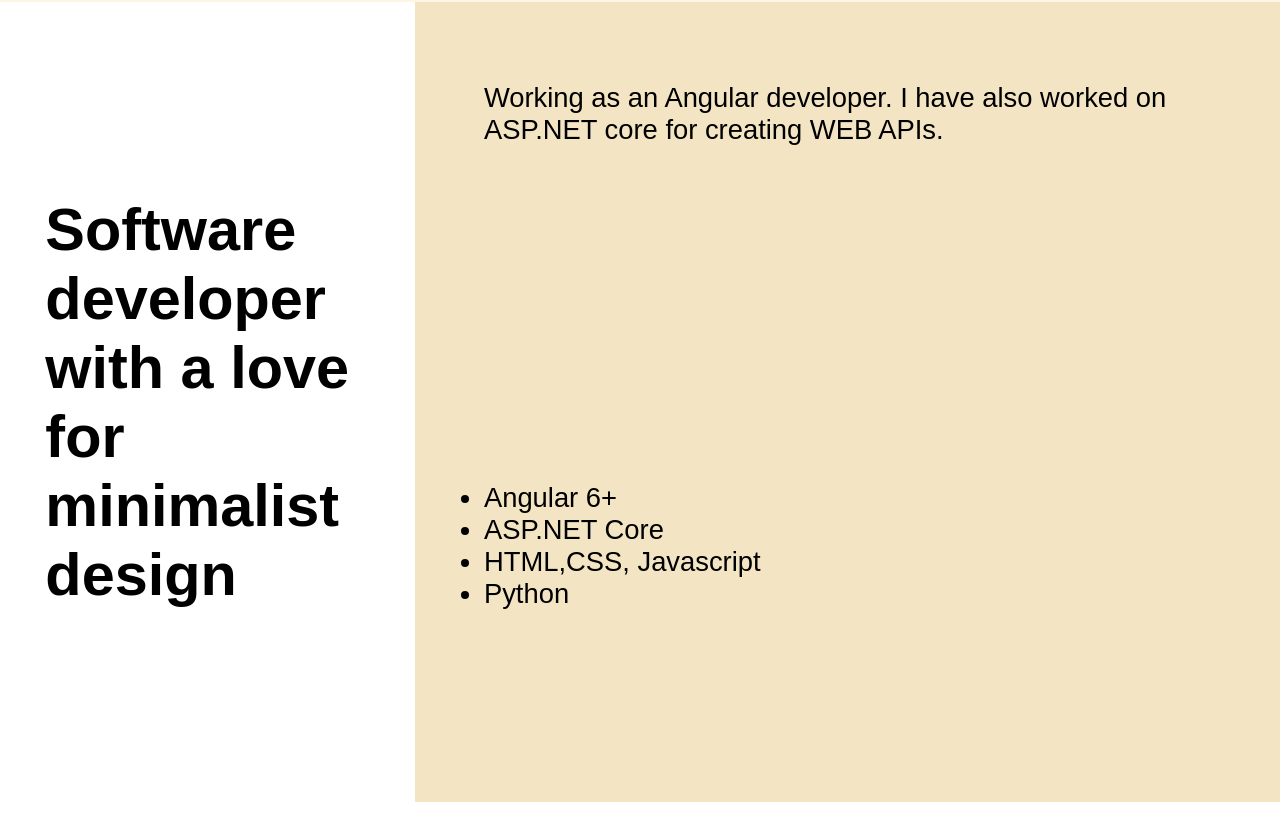
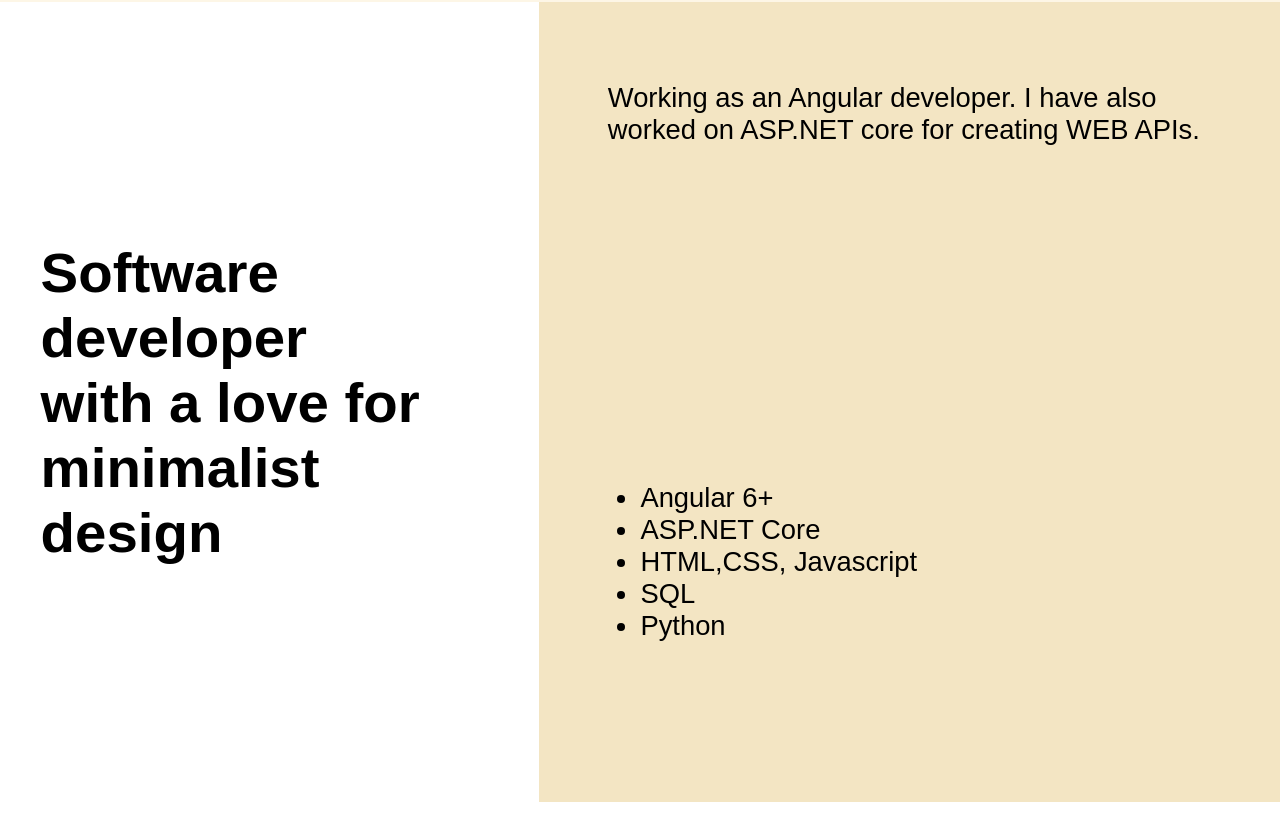
Before and after one commit to AbhishekAjoy/portfolio, an Angular app: page / in a window 1280 px wide. Shown: the part 886-1726 px from the top of the page. Built offline with nearby package versions, Linux system fonts and the light colour scheme; a web font is replaced by a local one.

Commit message:
padding about page

```diff
--- a/src/app/about/about.component.css
+++ b/src/app/about/about.component.css
@@ -1,15 +1,15 @@
 .about-container{
     display: flex;
     flex-direction: row;
+
     height: 100vh;
 }
 .caption{
-    width: 40vw;
     display: flex;
     align-items: center;
-    padding-left: calc(30px + 1.2vw);
-    padding-right: calc(30px + 1.2vw);;
-    font-size: calc(14px + 2vw);
+    padding-left: calc(15px + 2vw);
+    padding-right: calc(15px + 2vw);;
+    font-size: calc(12px + 2vw);
 }
 .desc{
     font-size:calc(12px + 1.2vw);
@@ -17,9 +17,18 @@
     background-color: #f3e5c3;;
 }
 .skills{
-
+    padding-left: calc(7px + 2vw);
     height: 50vh;
 }
 .experience{
     height: 50vh;
 }
+@media only screen and (max-width: 350px) {
+    .caption{
+        padding-left: calc(5px + 1vw);
+        padding-right: calc(5px + 1vw);
+    }
+    .skills{
+        padding-left: calc(5px + 1vw);
+    }
+}
--- a/src/app/about/about.component.html
+++ b/src/app/about/about.component.html
@@ -13,6 +13,7 @@
                 <li>Angular 6+</li>
                 <li>ASP.NET Core</li>
                 <li>HTML,CSS, Javascript</li>
+                <li>SQL</li>
                 <li>Python</li>
             </ul>
         </div>
--- a/src/styles.css
+++ b/src/styles.css
@@ -4,7 +4,7 @@
     padding: 0;
 }
 html{
-    scroll-snap-type: y proximity;
+    scroll-snap-type: y mandatory;
     scroll-behavior: smooth;
 }
 body{
```
